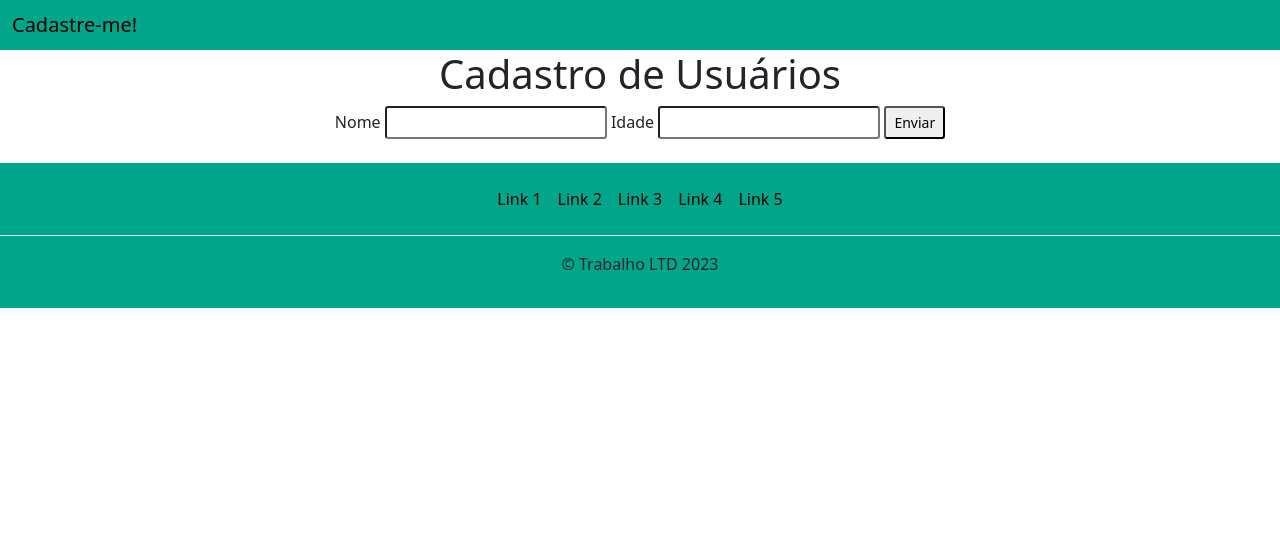
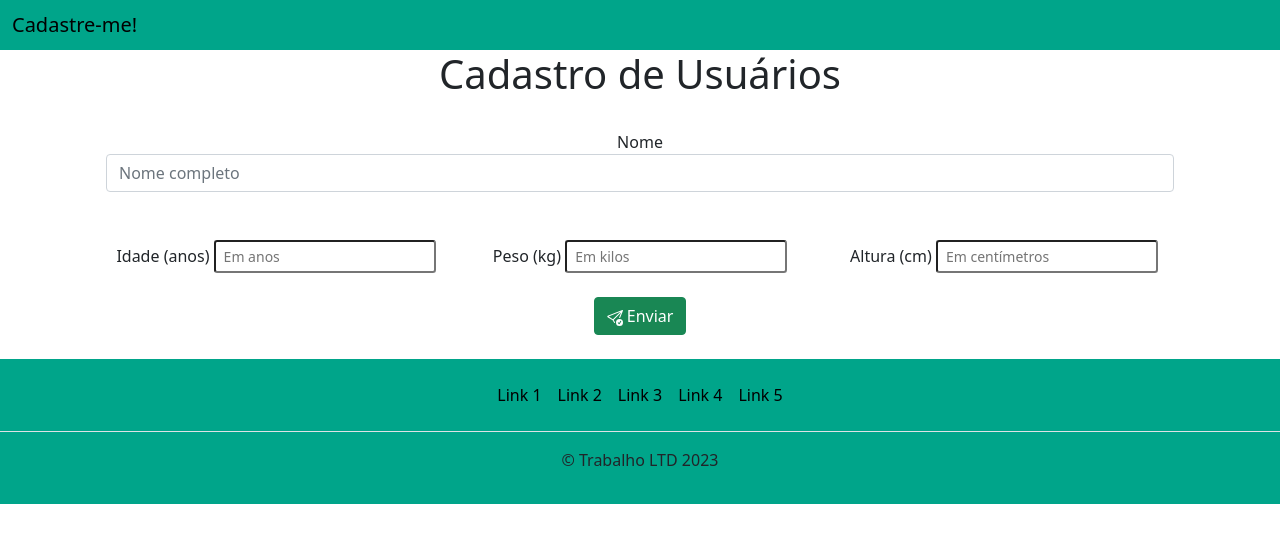
Before and after one commit to ThiagoFigueiroRibeiro/ProjetoCadastro, a Django app: page / in a window 1280 px wide. Shown: the top 543 px of the page. Run offline with Django 4.2, Linux system fonts and the light colour scheme.

Commit message:
Update home.html

```diff
--- a/projeto_cad_usuarios/app_cad_usuarios/templates/usuarios/home.html
+++ b/projeto_cad_usuarios/app_cad_usuarios/templates/usuarios/home.html
@@ -5,9 +5,33 @@
   {% csrf_token %}
   <div style="text-align: center;" class="container">
     <h1>Cadastro de Usuários</h1>
-    Nome <input name="nome" class="form-control-sm" type ="text">
-    Idade <input name="idade" class="form-control-sm" type="text">
-    <button class="form-control-sm"> Enviar </button>
+
+	<div class="container p-4">
+		Nome <input name="nome" class="form-control" type ="text" placeholder="Nome completo" required>
+	</div>
+
+	<div class="container p-4">
+		<div class="row align-items-start">
+			<div class="col">
+			  Idade (anos) <input name="idade" class="form-control-sm" type="number" placeholder="Em anos" required>
+			</div>
+
+			<div class="col">
+			  Peso (kg) <input name="peso" class="form-control-sm" type="number" placeholder="Em kilos" required>
+			</div>
+
+			<div class="col">
+			  Altura (cm) <input name="altura" class="form-control-sm" type="number" placeholder="Em centímetros" required>
+			</div>
+		</div>
+	</div>
+
+	<button class="btn btn-success">
+	<svg xmlns="http://www.w3.org/2000/svg" width="16" height="16" fill="currentColor" class="bi bi-send-check" viewBox="0 0 16 16">
+	<path d="M15.964.686a.5.5 0 0 0-.65-.65L.767 5.855a.75.75 0 0 0-.124 1.329l4.995 3.178 1.531 2.406a.5.5 0 0 0 .844-.536L6.637 10.07l7.494-7.494-1.895 4.738a.5.5 0 1 0 .928.372l2.8-7Zm-2.54 1.183L5.93 9.363 1.591 6.602l11.833-4.733Z"></path>
+	<path d="M16 12.5a3.5 3.5 0 1 1-7 0 3.5 3.5 0 0 1 7 0Zm-1.993-1.679a.5.5 0 0 0-.686.172l-1.17 1.95-.547-.547a.5.5 0 0 0-.708.708l.774.773a.75.75 0 0 0 1.174-.144l1.335-2.226a.5.5 0 0 0-.172-.686Z"></path></svg>
+	Enviar </button>
+
   </div>
 </form>
 
```
